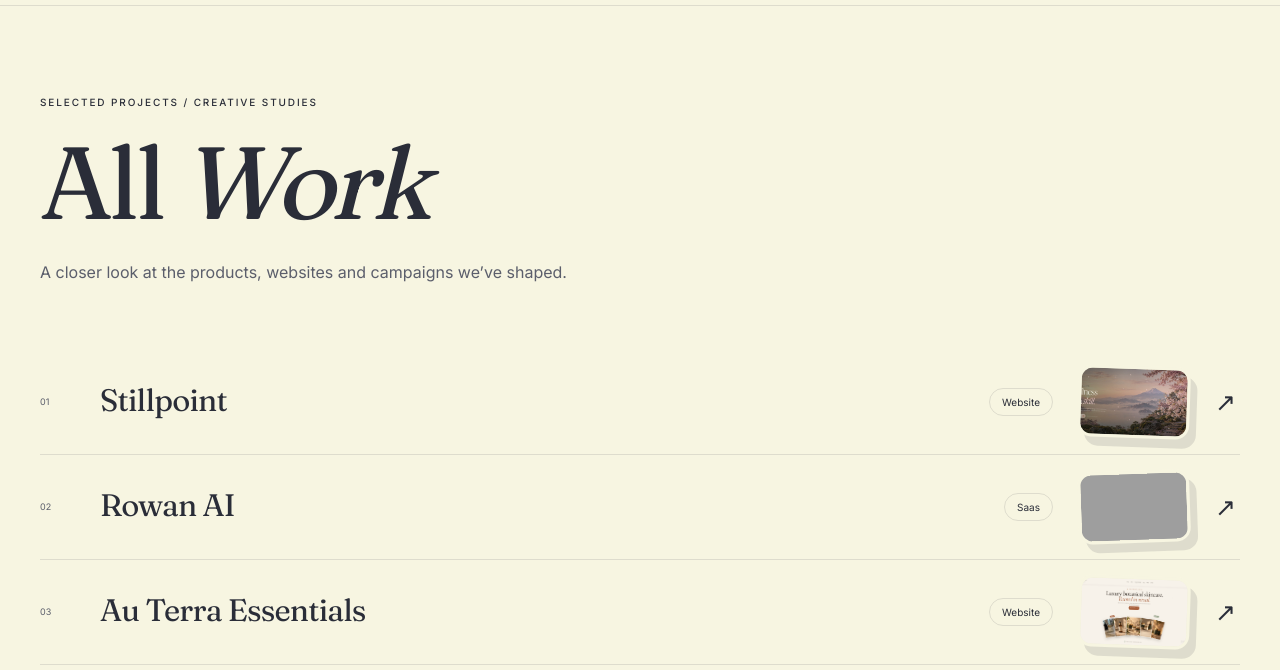
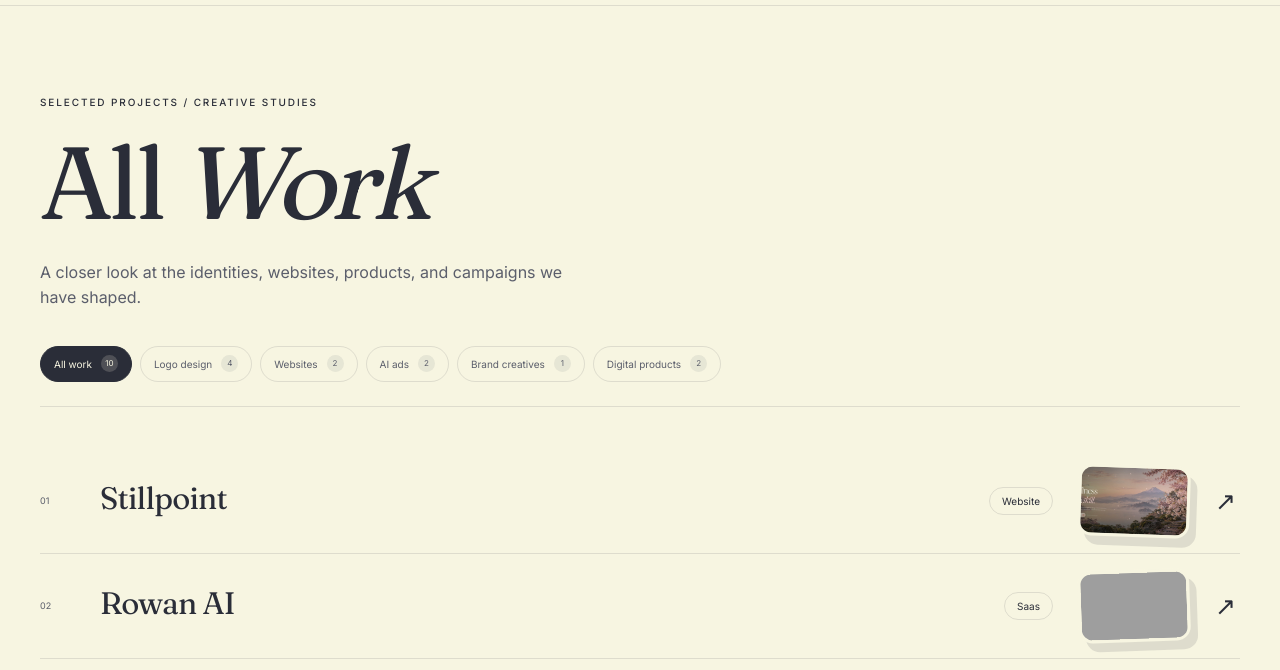
Before and after one commit to piyushhsainii/cadence.github.io, a plain HTML site: page work/index.html in a window 1280 px wide. Shown: the part 85-755 px from the top of the page. Drawn offline with Linux system fonts and the light colour scheme; grey boxes are pictures that could not be loaded.

Commit message:
added sorting in work

```diff
--- a/styles.css
+++ b/styles.css
@@ -2690,3 +2690,45 @@
 .hero-sequence .hero-cta,
 .hero-sequence .hero-bottom { animation-delay: 1.16s; animation-duration: .26s; }
 .hero-sequence .hero-flight { animation-delay: .32s; animation-duration: .35s; }
+
+/* All Work category filters. */
+.work-filters {
+  display: flex;
+  flex-wrap: wrap;
+  gap: 8px;
+  margin: -30px 0 42px;
+  padding-bottom: 24px;
+  border-bottom: 1px solid var(--line);
+}
+.work-filters button {
+  display: inline-flex;
+  align-items: center;
+  gap: 9px;
+  min-height: 36px;
+  padding: 8px 13px;
+  border: 1px solid var(--line);
+  border-radius: 999px;
+  background: transparent;
+  color: var(--ink-soft);
+  font: inherit;
+  font-size: 10px;
+  cursor: pointer;
+  transition: color .2s ease, background .2s ease, border-color .2s ease, transform .2s ease;
+}
+.work-filters button:hover { color: var(--ink); border-color: var(--ink-soft); transform: translateY(-1px); }
+.work-filters button[aria-pressed="true"] { color: var(--cream); background: var(--ink); border-color: var(--ink); }
+.work-filters button span {
+  display: grid;
+  min-width: 17px;
+  height: 17px;
+  place-items: center;
+  border-radius: 999px;
+  background: color-mix(in srgb, currentColor 10%, transparent);
+  font-size: 8px;
+}
+.work-filters button[aria-pressed="true"] span { background: color-mix(in srgb, var(--cream) 18%, transparent); }
+.work-accordion > [hidden] { display: none; }
+@media (max-width: 719px) {
+  .work-filters { gap: 6px; margin: -16px 0 28px; padding-bottom: 18px; }
+  .work-filters button { min-height: 34px; padding: 7px 11px; font-size: 9px; }
+}
--- a/work/index.html
+++ b/work/index.html
@@ -18,7 +18,8 @@
 </nav></header>
 <main id="main">
   <section class="work-index wrap" id="work-listing" hidden>
-    <div class="work-index-head"><span class="eyebrow">Selected projects / Creative studies</span><h1>All <em>Work</em></h1><p>A closer look at the products, websites and campaigns we’ve shaped.</p></div>
+    <div class="work-index-head"><span class="eyebrow">Selected projects / Creative studies</span><h1>All <em>Work</em></h1><p>A closer look at the identities, websites, products, and campaigns we have shaped.</p></div>
+    <div class="work-filters" id="work-filters" aria-label="Filter work by category"></div>
     <div class="work-accordion"></div>
   </section>
   <div id="work-detail" hidden></div>
--- a/work/work.js
+++ b/work/work.js
@@ -42,11 +42,59 @@
   return `<section class="case-section wrap reveal">${sectionHeading("One source, many outcomes", "The product image")}<div class="case-source">${mediaFigure(entry.productImage, `${entry.title} source product`)}</div></section>${carousel(entry.adsCarousel, "Generated static ads")}`;
 }
 
+const workCategories = [
+  ["all", "All work"],
+  ["logo-design", "Logo design"],
+  ["websites", "Websites"],
+  ["ai-ads", "AI ads"],
+  ["brand-creatives", "Brand creatives"],
+  ["digital-products", "Digital products"]
+];
+
+function workTypes(entry) {
+  const types = [];
+  if (entry.category === "branding") types.push("logo-design");
+  if (entry.category === "website") types.push("websites");
+  if (entry.type === "adCreative") types.push("ai-ads");
+  if (entry.slug === "au-terra-essentials") types.push("brand-creatives");
+  if (entry.category === "saas" || entry.category === "template") types.push("digital-products");
+  return types;
+}
+
 function renderListing() {
   document.title = "All Work | Cadence";
   listing.hidden = false;
   const list = listing.querySelector(".work-accordion");
-  workItems.forEach((entry, index) => list.append(createWorkRow(entry, index, "../")));
+  const filters = listing.querySelector("#work-filters");
+  const rows = workItems.map((entry, index) => {
+    const row = createWorkRow(entry, index, "../");
+    row.dataset.workTypes = workTypes(entry).join(" ");
+    list.append(row);
+    return row;
+  });
+  const available = new Set(workItems.flatMap(workTypes));
+  const categories = workCategories.filter(([value]) => value === "all" || available.has(value));
+  filters.innerHTML = categories.map(([value, label]) => `<button type="button" data-work-filter="${value}" aria-pressed="false">${label}<span>${value === "all" ? workItems.length : workItems.filter(item => workTypes(item).includes(value)).length}</span></button>`).join("");
+
+  const applyFilter = value => {
+    const active = categories.some(([category]) => category === value) ? value : "all";
+    let visibleIndex = 0;
+    rows.forEach(row => {
+      const visible = active === "all" || row.dataset.workTypes.split(" ").includes(active);
+      row.hidden = !visible;
+      if (visible) row.querySelector(".work-number").textContent = String(++visibleIndex).padStart(2, "0");
+    });
+    filters.querySelectorAll("button").forEach(button => button.setAttribute("aria-pressed", String(button.dataset.workFilter === active)));
+    const url = new URL(location.href);
+    if (active === "all") url.searchParams.delete("type"); else url.searchParams.set("type", active);
+    history.replaceState(null, "", url);
+  };
+
+  filters.addEventListener("click", event => {
+    const button = event.target.closest("[data-work-filter]");
+    if (button) applyFilter(button.dataset.workFilter);
+  });
+  applyFilter(new URLSearchParams(location.search).get("type") || "all");
 }
 
 function renderDetail(entry) {
```
